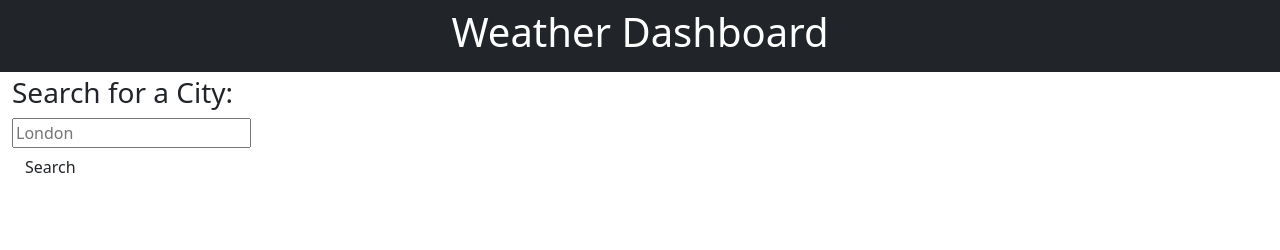
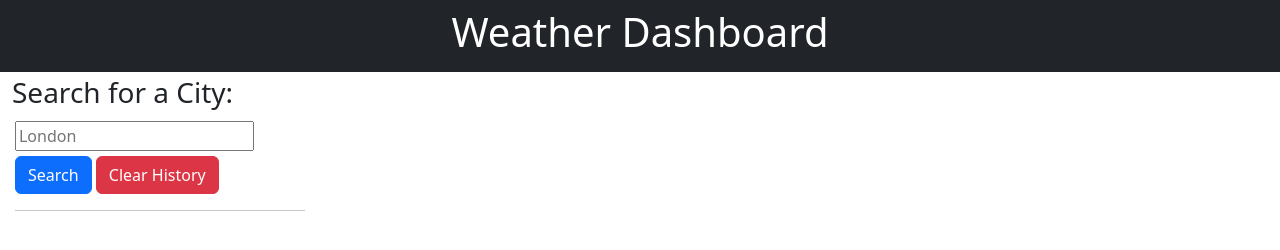
Before and after one commit to cgbea/Weather-Dashboard, a plain HTML site: page index.html in a window 1280 px wide. Drawn offline with nearby package versions, Linux system fonts and the light colour scheme.

Commit message:
added clear history button

```diff
--- a/index.html
+++ b/index.html
@@ -24,15 +24,18 @@
         </h2>
         <form id="search-form" class="form">
           <div class="form-inline form-group">
-            <div class="input-group">
+            <div>
               <input class="form-input weather-search" type="text" id="search-input" placeholder="London"
                 aria-labelledby="form-heading" aria-controls="today forecast" />
             </div>
           </div>
           <div class="form-inline form-group">
-            <div class="input-group">
-              <button type="submit" class="btn search-button" id="search-button" aria-label="submit search">
+            <div>
+              <button type="submit" class="btn btn-primary" id="search-button" aria-label="submit search">
                 Search
+              </button>
+              <button type="button" class="btn btn-danger" id="clear-button" aria-label="clear local storage">
+                Clear History
               </button>
               <hr class="hr weather-hr" />
             </div>
--- a/script.js
+++ b/script.js
@@ -1,6 +1,7 @@
 var APIKey = "c91d97b6ecd2f9c86a0a9473a725de0c";
 var storedCities = JSON.parse(localStorage.getItem("city")) || [];
 var search = $("#search-button");
+var clear = $("#clear-button");
 
 
 // Click event handler for the search button
@@ -23,9 +24,15 @@ search.on("click", function (event) {
     var geoQueryUrl = `http://api.openweathermap.org/geo/1.0/direct?q=${searchCity}&limit=1&appid=${APIKey}`;
 
     fetchFetch(geoQueryUrl);
-    renderCities();
+  renderCities();
   }
 });
+
+clear.on("click", function () {
+  localStorage.clear();
+  $("#history").empty();
+});
+
 
 function fetchFetch(geoQueryUrl) {
   // Make the fetch request for geo data
--- a/styles/reset.css
+++ b/styles/reset.css
@@ -1,3 +1,7 @@
-.btn-info {
+.btn {
     padding: 5%;
 }
+
+.form-inline {
+    padding: 1%;
+}
```
